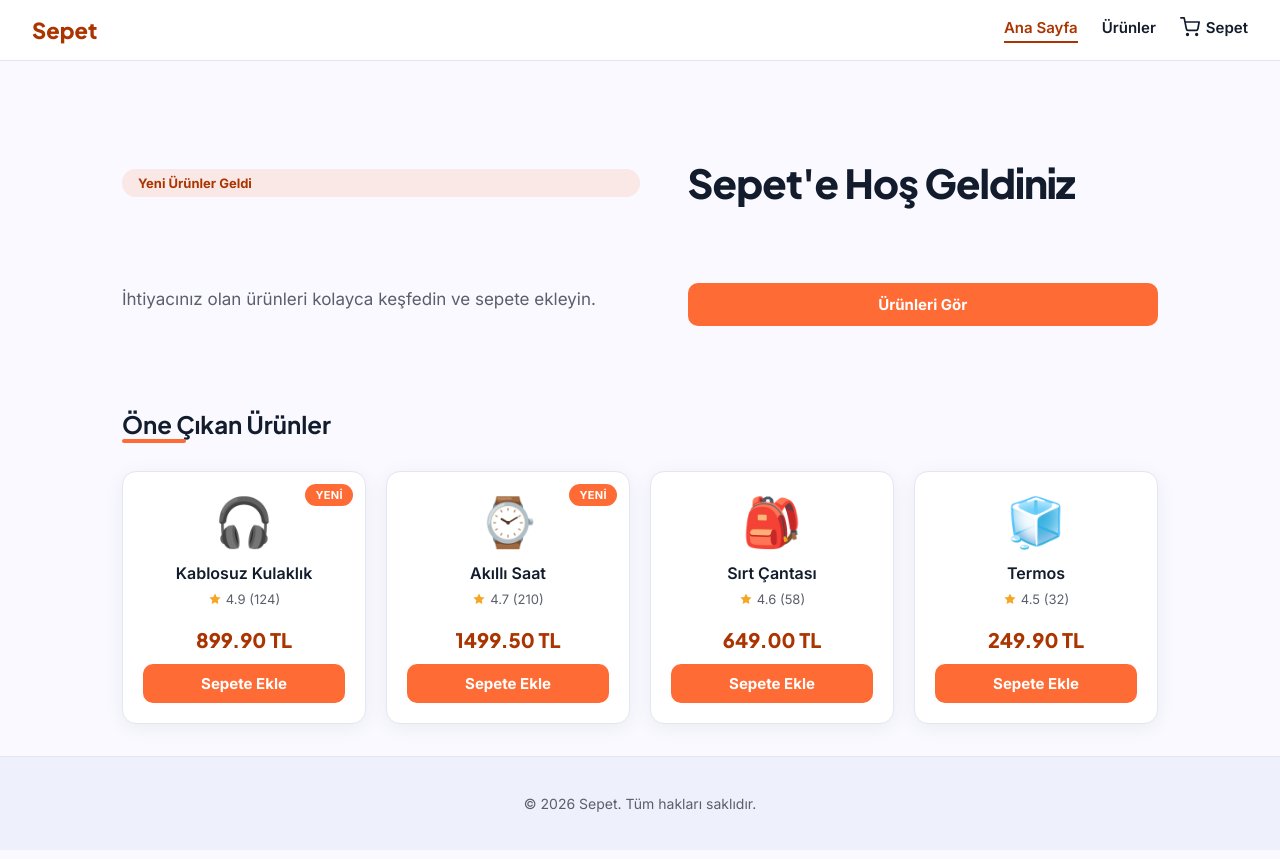
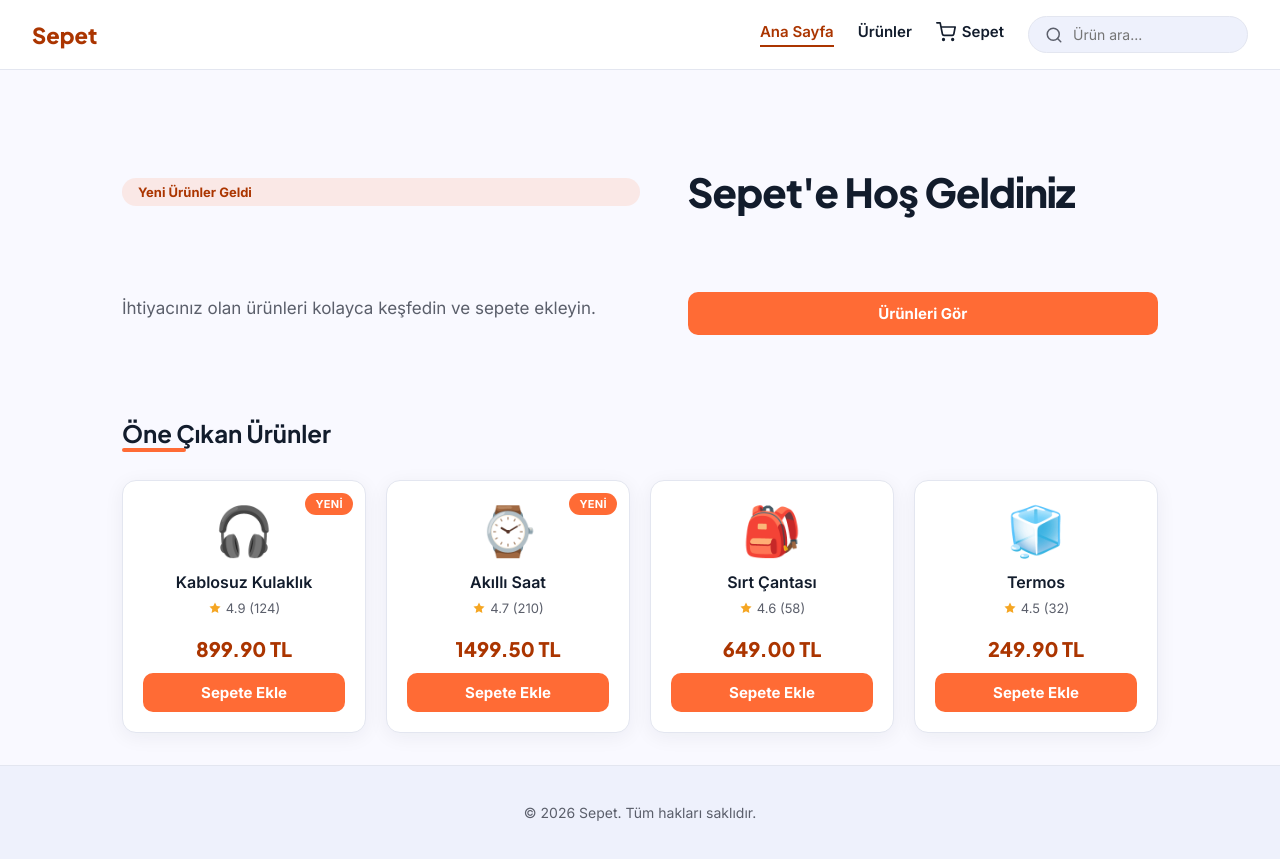
Before and after one commit to ferdikorkut/sepet, a React (Vite) app: page / in a window 1280 px wide. Built offline with nearby package versions, Linux system fonts and the light colour scheme.

Commit message:
feat: add functional search form to Header

```diff
--- a/src/components/Header.jsx
+++ b/src/components/Header.jsx
@@ -1,13 +1,33 @@
-import { NavLink } from 'react-router-dom';
+import { useEffect, useState } from 'react';
+import { NavLink, useLocation, useNavigate } from 'react-router-dom';
 import { useCart } from '../hooks/useCart.js';
-import { CartIcon } from './icons.jsx';
+import { CartIcon, SearchIcon } from './icons.jsx';
 
 export default function Header() {
   const { totalItems } = useCart();
+  const navigate = useNavigate();
+  const location = useLocation();
+  const [query, setQuery] = useState('');
+
+  useEffect(() => {
+    if (location.pathname === '/urunler') {
+      const params = new URLSearchParams(location.search);
+      setQuery(params.get('q') || '');
+    } else {
+      setQuery('');
+    }
+  }, [location.pathname, location.search]);
+
+  function handleSearchSubmit(event) {
+    event.preventDefault();
+    const trimmed = query.trim();
+    navigate(trimmed ? `/urunler?q=${encodeURIComponent(trimmed)}` : '/urunler');
+  }
 
   return (
     <header className="site-header">
       <div className="logo">Sepet</div>
+      <div className="header-right">
         <nav>
           <NavLink to="/" end>Ana Sayfa</NavLink>
           <NavLink to="/urunler">Ürünler</NavLink>
@@ -19,6 +39,17 @@ export default function Header() {
             Sepet
           </NavLink>
         </nav>
+        <form className="search-form" onSubmit={handleSearchSubmit}>
+          <SearchIcon className="search-icon" />
+          <input
+            type="text"
+            className="search-input"
+            placeholder="Ürün ara..."
+            value={query}
+            onChange={(event) => setQuery(event.target.value)}
+          />
+        </form>
+      </div>
     </header>
   );
 }
```
Lines whose indentation alone changed are shown as unchanged.
